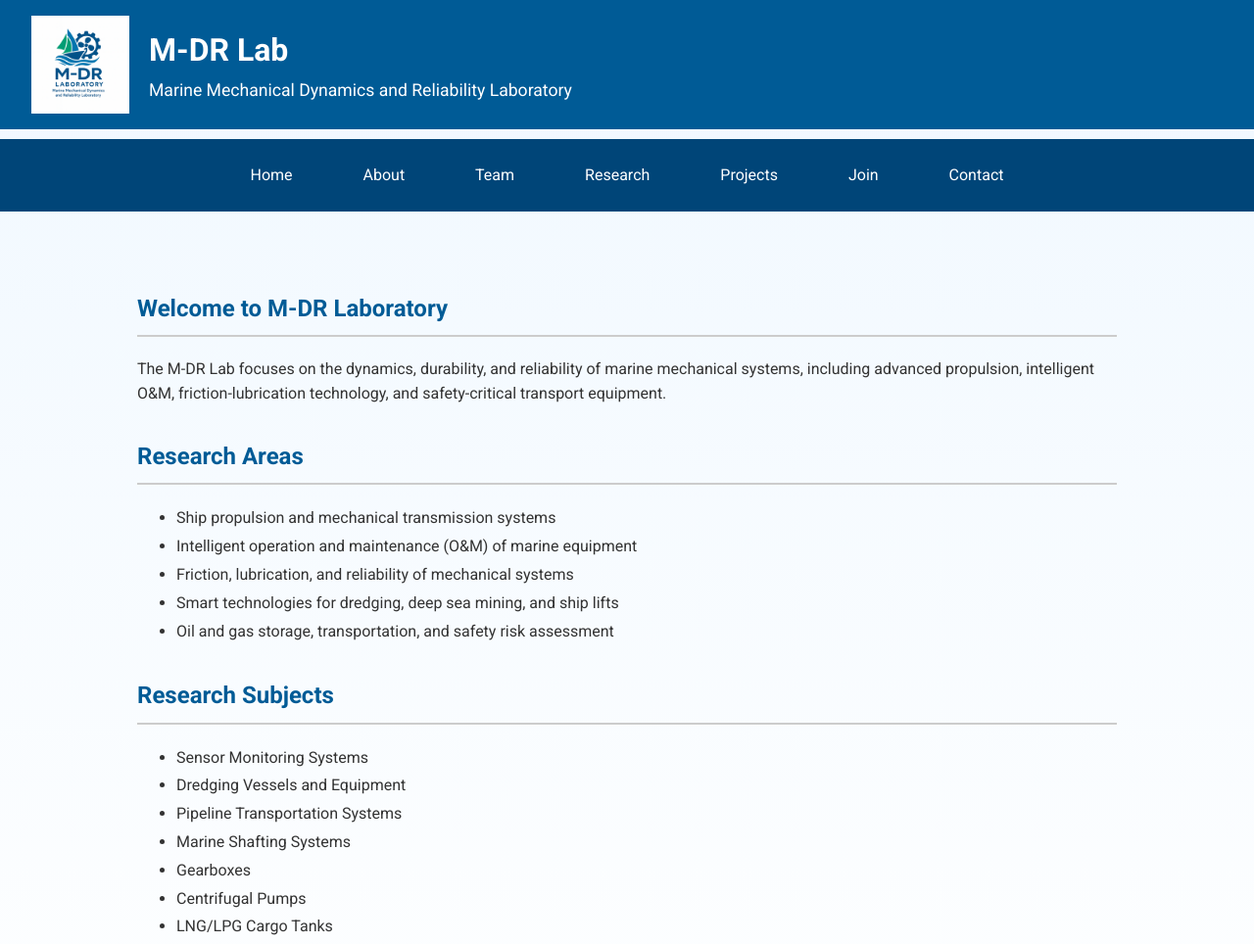
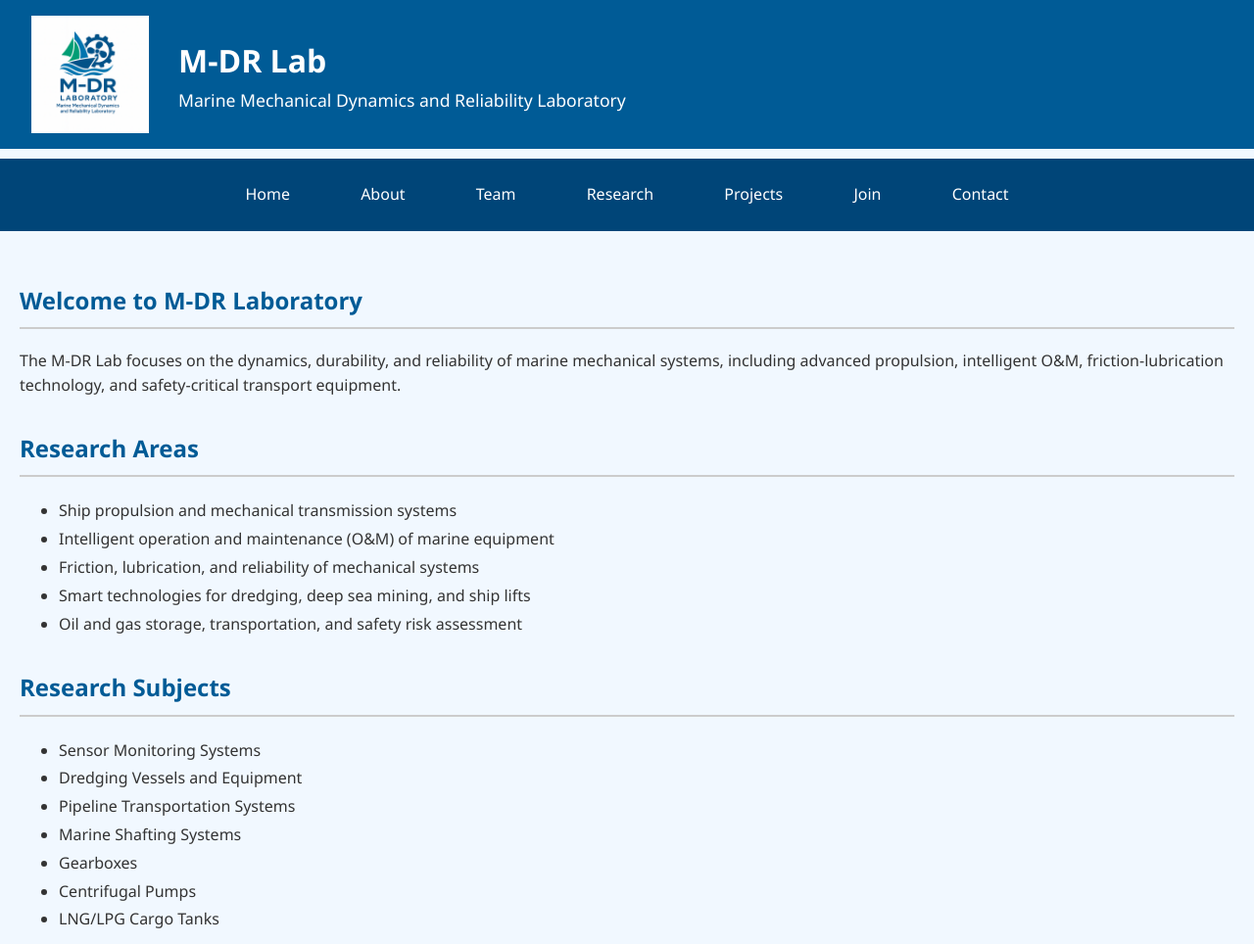
Before and after one commit to WHUTBIN/M-DR-Lab.github.io, a plain HTML site: page index.html in a window 1280 px wide. Shown: the top 964 px of the page at 98% size. Drawn offline with Linux system fonts and the light colour scheme.

Commit message:
Update index.html

```diff
--- a/index.html
+++ b/index.html
@@ -7,12 +7,14 @@
   <link rel="stylesheet" href="style.css" />
   <link href="https://fonts.googleapis.com/css2?family=Roboto:wght@400;700&display=swap" rel="stylesheet">
   <style>
+
     body {
-      margin: 0;
-      font-family: 'Roboto', sans-serif;
-      background: linear-gradient(to bottom, #f0f8ff, #ffffff);
-      color: #333;
+  font-family: 'Segoe UI', sans-serif;
+  background: #f1f8ff;   /* 柔和蓝色背景 */
+  margin: 0;
+  padding: 0;
     }
+
 
     header {
       background-color: #005b96;
@@ -29,8 +31,8 @@
     }
 
     .logo-box img {
-      height: 100px;
-      margin-right: 20px;
+      height: 120px;
+      margin-right: 30px;
     }
 
     .logo-text h1 {
@@ -61,11 +63,13 @@
       background-color: #003b66;
     }
 
-    main {
-      padding: 3rem 2rem;
-      max-width: 1000px;
-      margin: auto;
-    }
+   main {
+  font-size: 16px;
+  line-height: 1.6;
+  color: #333;
+  padding: 20px;
+   }
+
 
     h2 {
       color: #005b96;
```
